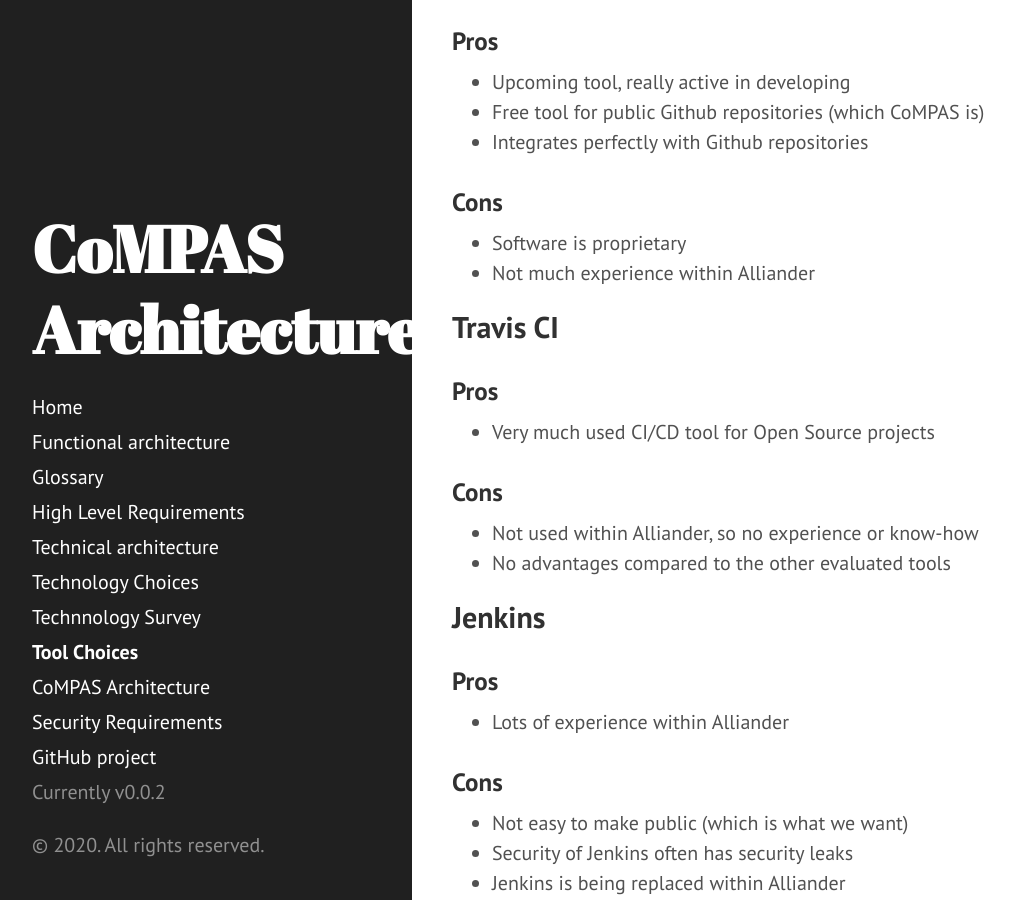
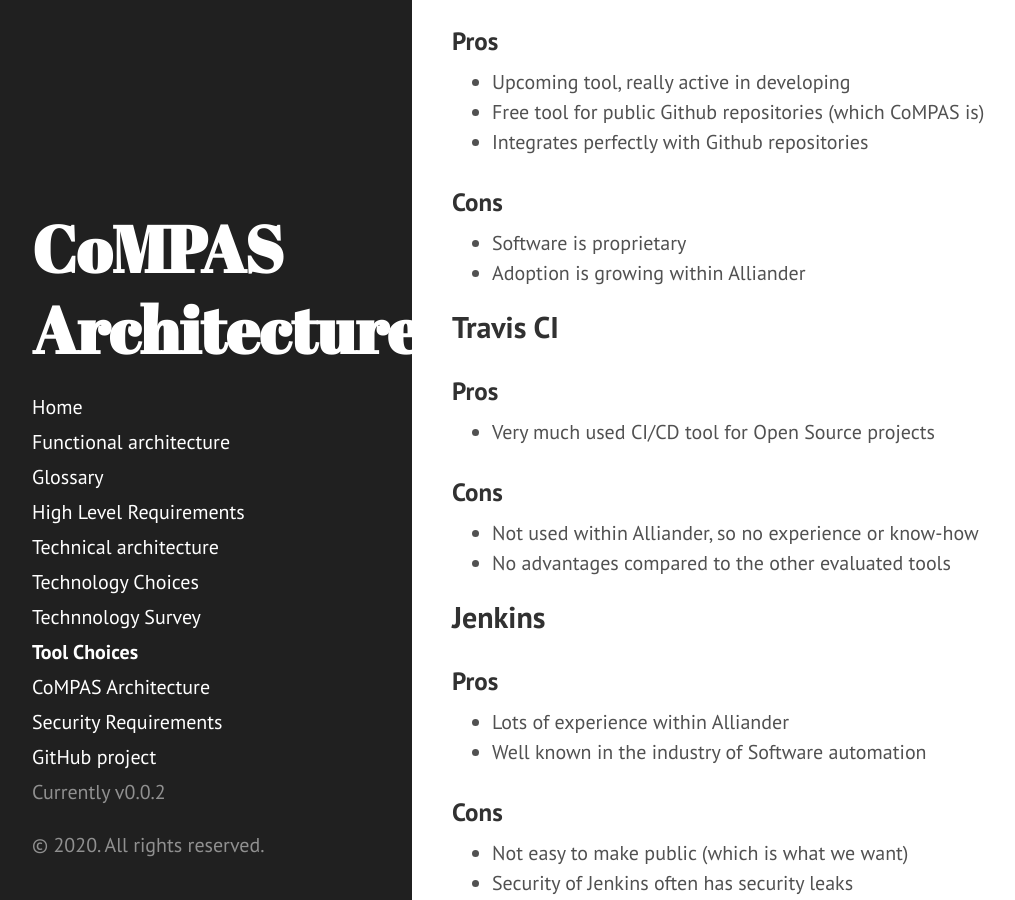
Before and after one commit to com-pas/compas-architecture, a Jekyll site: the page built from TOOLS_CHOICES.md, in a window 1280 px wide and 900 px high, scrolled down 755 px. Shown: the whole window, without its empty margins (8-1023 px from the left). Built offline with Jekyll 4.4.1, drawn with Linux system fonts in a browser that asks for light colours; our own code applies the rules of GitHub Pages for plain Markdown files.

Commit message:
Added review comments
Signed-off-by: Rob Tjalma <rob@tjalma.com>

```diff
--- a/TOOLS_CHOICES.md
+++ b/TOOLS_CHOICES.md
@@ -19,7 +19,7 @@ These build tools are evaluated:
 
 ### Cons
 - Software is proprietary
-- Not much experience within Alliander
+- Adoption is growing within Alliander
 
 ## Travis CI
 ### Pros
@@ -32,6 +32,7 @@ These build tools are evaluated:
 ## Jenkins
 ### Pros
 - Lots of experience within Alliander
+- Well known in the industry of Software automation
 
 ### Cons
 - Not easy to make public (which is what we want)
```
